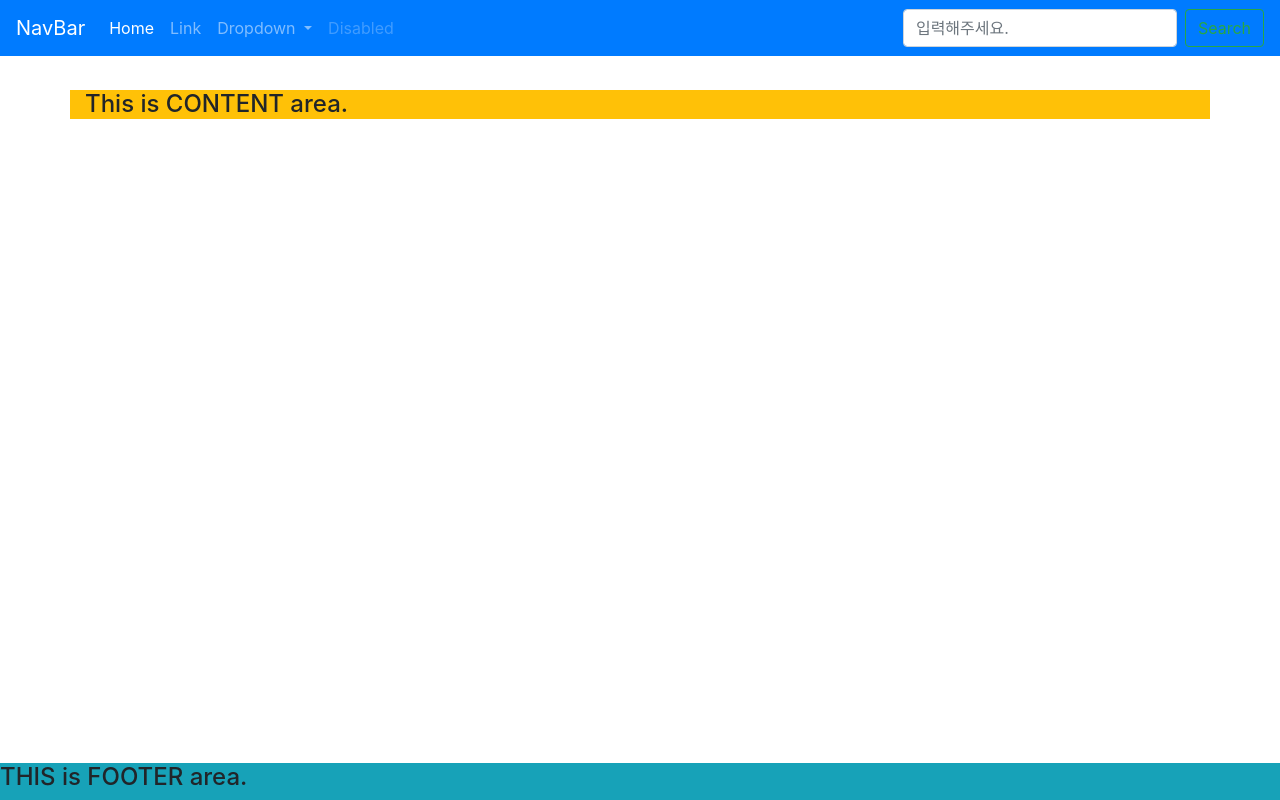
After one commit to IvaninITworld/djangoProject, a Django app: page / in a window 1280 px wide. The commit adds this page. Run offline with Django 4.2, Linux system fonts and the light colour scheme; some libraries are stand-ins or nearby versions.

Commit message:
home.html 완성 및 base.html 시작

```diff
--- a/blog/admin.py
+++ b/blog/admin.py
@@ -4,9 +4,13 @@ from blog.models import Post
 
 
 # Register your models here.
+# 데코레이터를 사용하지 않을 경우
+# admin.site.register()
+
+# 데코레이터 사용
 @admin.register(Post)
 class PostAdmin(admin.ModelAdmin):
-    list_display = ('id', 'title', 'modify_dt')
+    list_display = ('id', 'title', 'modify_dt') # Post 객체를 보여줄 때, id, title, modify_dt 를 화면에 출력하라고 지정한다.
     list_filter = ('modify_dt',)
     search_fields = ('title', 'content')
     prepopulated_fields = {'slug': ('title',)}
--- a/blog/models.py
+++ b/blog/models.py
@@ -1,10 +1,10 @@
 from django.db import models
-from django.urls import reverse
+from django.urls import reverse # URL 패턴을 만들어주는 장고의 내장함수 reverse
 
 
 # Create your models here.
 class Post(models.Model):
-    title = models.CharField(verbose_name='TITLE', max_length=50)
+    title = models.CharField(verbose_name='TITLE', max_length=50) # 별칭 : verbose_name 폼 화면에서 레이블로 사용되는 문구
     # 단어와 단어 사이에 '-' 로 이어져 있는 값 e.g. the-46-year-old-man
     slug = models.SlugField('SLUG', unique=True, allow_unicode=True, help_text='one word for title alias.')
     description = models.CharField('DESCRIPTION', max_length=100, blank=True, help_text='simple description text.ßß')
--- a/blog/templates/blog/post_archive_month.html
+++ b/blog/templates/blog/post_archive_month.html
@@ -12,4 +12,5 @@
             </li>
         {% endfor %}
     </ul>
+
 </div>
--- a/blog/urls.py
+++ b/blog/urls.py
@@ -1,5 +1,4 @@
-from django.urls import path, re_path
-
+from django.urls import path, re_path # 한글 슬러그를 위해 re_path 를 사용
 from blog import views
 
 app_name = 'blog'
--- /dev/null
+++ b/bookmark/urls.py
@@ -0,0 +1,10 @@
+from django.urls import path
+
+from bookmark.views import BookmarkLV, BookmarkDV
+
+app_name = 'bookmark'
+
+urlpatterns = [
+    path('', BookmarkLV.as_view(), name='index'),
+    path('<int:pk>/', BookmarkDV.as_view(), name="detail"),
+]
--- a/mysite/urls.py
+++ b/mysite/urls.py
@@ -16,13 +16,16 @@ Including another URLconf
 """
 from django.contrib import admin
 from django.urls import path, include
-
 from bookmark.views import BookmarkLV, BookmarkDV
+from mysite.views import HomeView
 
 urlpatterns = [
     path('admin/', admin.site.urls),
-    path('blog/', include('blog.urls')),
-
+    path('', HomeView.as_view(), name='home'),
+    # bookmark
+    path('bookmark/', include('bookmark.urls')),
     path('bookmark/', BookmarkLV.as_view(), name='index'),
     path('bookmark/<int:pk>/', BookmarkDV.as_view(), name='detail'),
+    # blog
+    path('blog/', include('blog.urls')),
 ]
--- /dev/null
+++ b/mysite/views.py
@@ -0,0 +1,4 @@
+from django.views.generic import TemplateView
+
+class HomeView(TemplateView):
+    template_name = 'home.html'
--- /dev/null
+++ b/templates/home.html
@@ -0,0 +1,73 @@
+<!doctype html>
+<html lang="ko">
+<head>
+    <meta charset="UTF-8">
+    <meta name="viewport"
+          content="width=device-width, user-scalable=no, initial-scale=1.0, maximum-scale=1.0, minimum-scale=1.0">
+    <meta http-equiv="X-UA-Compatible" content="ie=edge">
+    <title>Django Web Programming</title>
+    <link rel="stylesheet" href="https://stackpath.bootstrapcdn.com/bootstrap/4.3.1/css/bootstrap.min.css"
+          integrity="sha384-ggOyR0iXCbMQv3Xipma34MD+dH/1fQ784/j6cY/iJTQUOhcWr7x9JvoRxT2MZw1T" crossorigin="anonymous">
+</head>
+<body style="padding-top: 90px">
+<nav class="navbar navbar-expand-lg navbar-dark bg-primary fixed-top">
+    <a class="navbar-brand" href="#">NavBar</a>
+    <button class="navbar-toggler" type="button" data-toggle="collapse" data-target="#navbarSupportedContent">
+        <span class="navbar-toggler-icon"></span>
+    </button>
+
+    <div class="collapse navbar-collapse" id="navbarSupportedContent">
+        <ul class="navbar-nav mr-auto">
+            <li class="nav-item active">
+                <a href="#" class="nav-link">
+                    Home <span class="sr-only">current</span>
+                </a>
+            </li>
+            <li class="nav-item">
+                <a href="#" class="nav-link">Link</a>
+            </li>
+            <li class="nav-item dropdown">
+                <a href="#" class="nav-link dropdown-toggle" id="navbarDropdown" role="button" data-toggle="dropdown">
+                    Dropdown
+                </a>
+                <div class="dropdown-menu">
+                    <a href="#" class="dropdown-item">Action</a>
+                    <a href="#" class="dropdown-item">Another Action</a>
+                    <div class="dropdown-divider"></div>
+                    <a href="#" class="dropdown-item">Something else here</a>
+                </div>
+            </li>
+            <li class="nav-item">
+                <a href="#" class="nav-link disabled" tabindex="-1">Disabled</a>
+            </li>
+        </ul>
+        <form class="form-inline my-2 my-lg-0">
+            <input type="search" class="form-control mr-sm-2" placeholder="입력해주세요.">
+            <button type="submit" class="btn btn-outline-success my-2 my-sm-0">
+                Search
+            </button>
+        </form>
+    </div>
+</nav>
+
+<div class="container bg-warning">
+    <h4>This is CONTENT area.</h4>
+</div>
+
+<footer class="fixed-bottom bg-info">
+    <h4>THIS is FOOTER area.</h4>
+</footer>
+
+<script src="https://code.jquery.com/jquery-3.3.1.slim.min.js"
+        integrity="sha384-q8i/X+965DzO0rT7abK41JStQIAqVgRVzpbzo5smXKp4YfRvH+8abtTE1Pi6jizo"
+        crossorigin="anonymous"></script>
+
+<script src="https://cdnjs.cloudflare.com/ajax/libs/popper.js/1.14.7/umd/popper.min.js"
+        integrity="sha384-UO2eT0CpHqdSJQ6hJty5KVphtPhzWj9WO1clHTMGa3JDZwrnQq4sF86dIHNDz0W1"
+        crossorigin="anonymous"></script>
+
+<script src="https://stackpath.bootstrapcdn.com/bootstrap/4.3.1/js/bootstrap.min.js"
+        integrity="sha384-JjSmVgyd0p3pXB1rRibZUAYoIIy6OrQ6VrjIEaFf/nJGzIxFDsf4x0xIM+B07jRM"
+        crossorigin="anonymous"></script>
+</body>
+</html>
```
Also changed, not shown: mysite/settings.py (+14 -11 lines), templates/base.html (added, +73 -0 lines), 1 other file.
